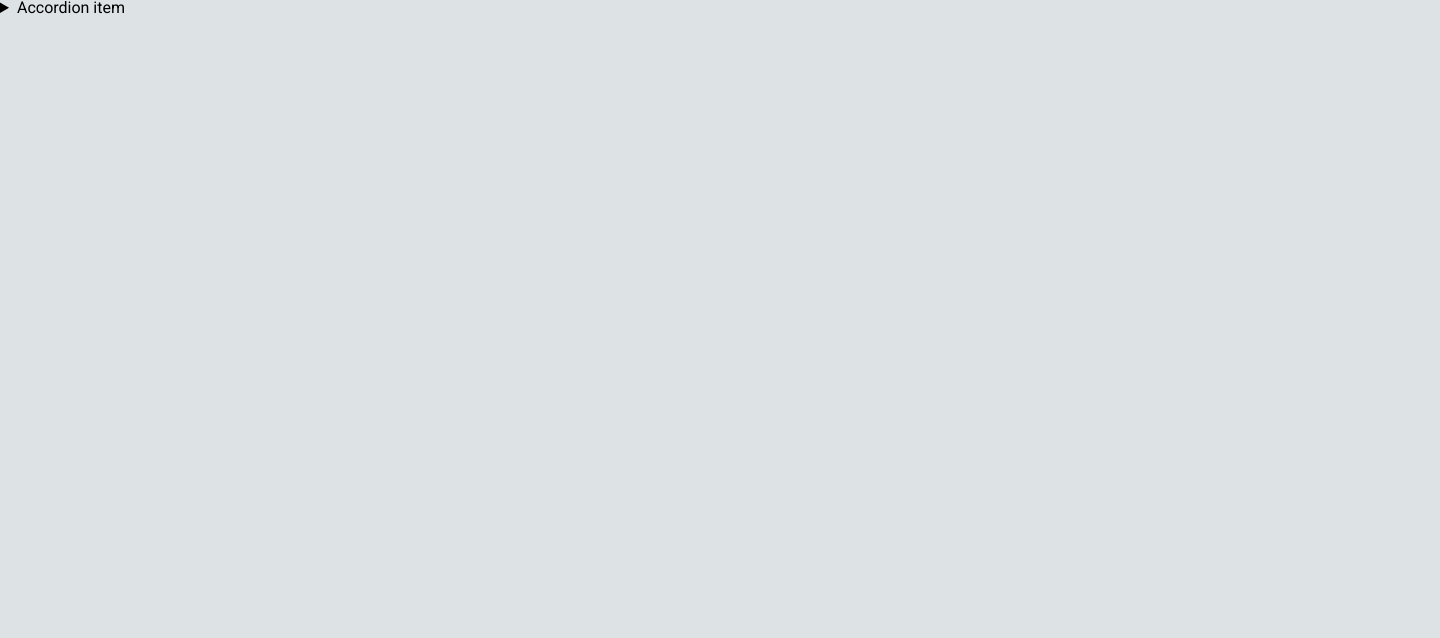
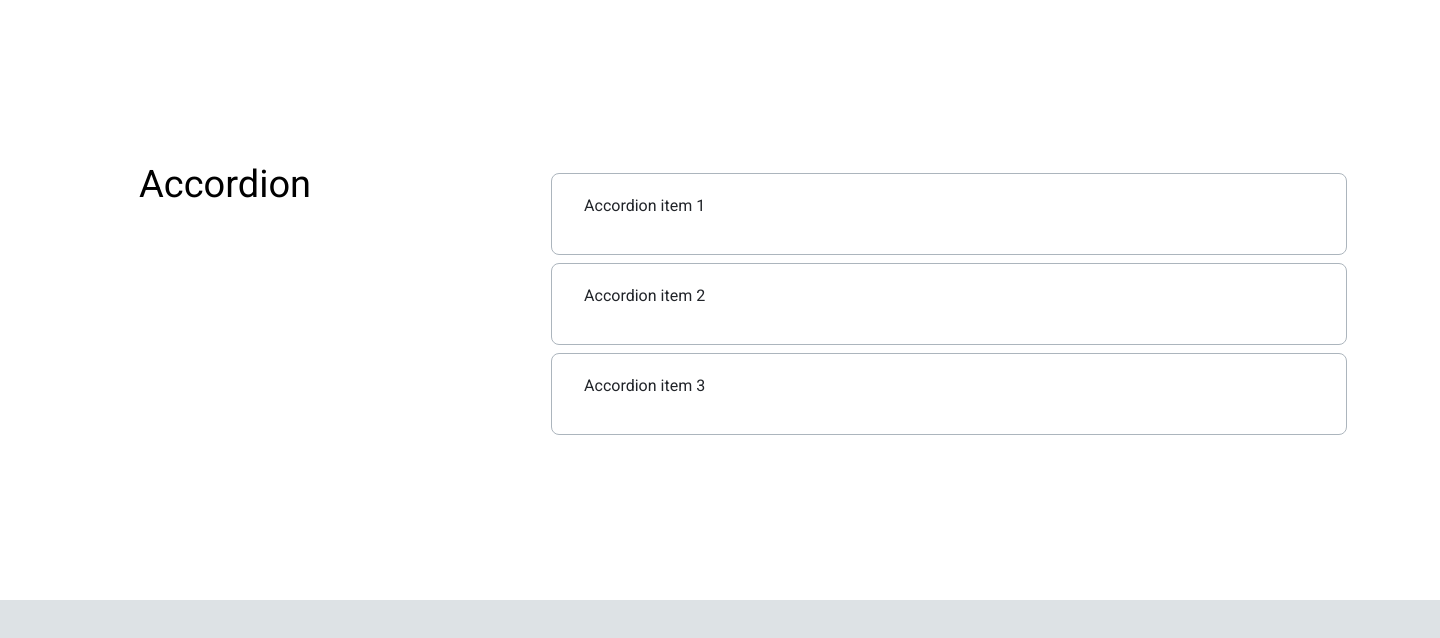
Before and after one commit to js-tasks-ru/htmlcss-20210610_yaroslav1986, a website: page 03-lection1/02-accordion/index.html in a window 1280 px wide. Shown: the whole page, 1440 px wide, since content can reach past the window. Drawn offline with Linux system fonts and the light colour scheme.

Commit message:
add accordeon

```diff
--- a/03-lection1/02-accordion/accordion.css
+++ b/03-lection1/02-accordion/accordion.css
@@ -1 +1,44 @@
-/* Стилизация аккордеона */
+.accordion__wrapper {
+  display: flex;
+  flex-direction: column;
+  margin-left: 240px;
+}
+
+.accordion {
+  margin-top: 8px;
+  color: var(--grey-4);
+  border: 1px solid var(--grey-3);
+  border-radius: 8px;
+}
+
+.accordion__item {
+  width: 730px;
+  padding: 24px 32px;
+}
+
+.accordion__summary {
+  margin-bottom: 16px;
+  color: var(--black);
+  cursor: pointer;
+  display: block;
+}
+
+.accordion__summary::marker {
+  display: none !important;
+}
+
+.accordion::-webkit-details-marker {
+  display: none;
+}
+
+.accordion__item {
+  margin-bottom: 8px;
+}
+
+.accordion__item:last-child {
+  margin-bottom: 0;
+}
+
+details summary::-webkit-details-marker {
+  display: none;
+}
--- a/03-lection1/02-accordion/index.html
+++ b/03-lection1/02-accordion/index.html
@@ -6,13 +6,31 @@
         <link rel="stylesheet" href="./accordion.css">
     </head>
     <body>
-        <details>
-            <summary>
-                Accordion item
-            </summary>
-            <p>
-                Hidden content
-            </p>
-        </details>
+        <div class="component">
+            <div class="component__title">Accordion</div>
+
+            <div class="accordion__wrapper">
+                <div class="accordion">
+                    <details class="accordion__item">
+                        <summary class="accordion__summary">Accordion item 1</summary>
+                        <p>Amet minim mollit non deserunt ullamco est sit aliqua dolor do amet sint. Velit officia consequat duis enim velit mollit. Exercitation veniam consequat sunt nostrud amet.</p>
+                    </details>
+                </div>
+
+                <div class="accordion">
+                    <details class="accordion__item">
+                        <summary class="accordion__summary">Accordion item 2</summary>
+                        <p>Amet minim mollit non deserunt ullamco est sit aliqua dolor do amet sint. Velit officia consequat duis enim velit mollit. Exercitation veniam consequat sunt nostrud amet.</p>
+                    </details>
+                </div>
+
+                <div class="accordion">
+                    <details class="accordion__item">
+                        <summary class="accordion__summary">Accordion item 3</summary>
+                        <p>Amet minim mollit non deserunt ullamco est sit aliqua dolor do amet sint. Velit officia consequat duis enim velit mollit. Exercitation veniam consequat sunt nostrud amet.</p>
+                    </details>
+                </div>
+            </div>
+        </div>
     </body>
 </html>
```
